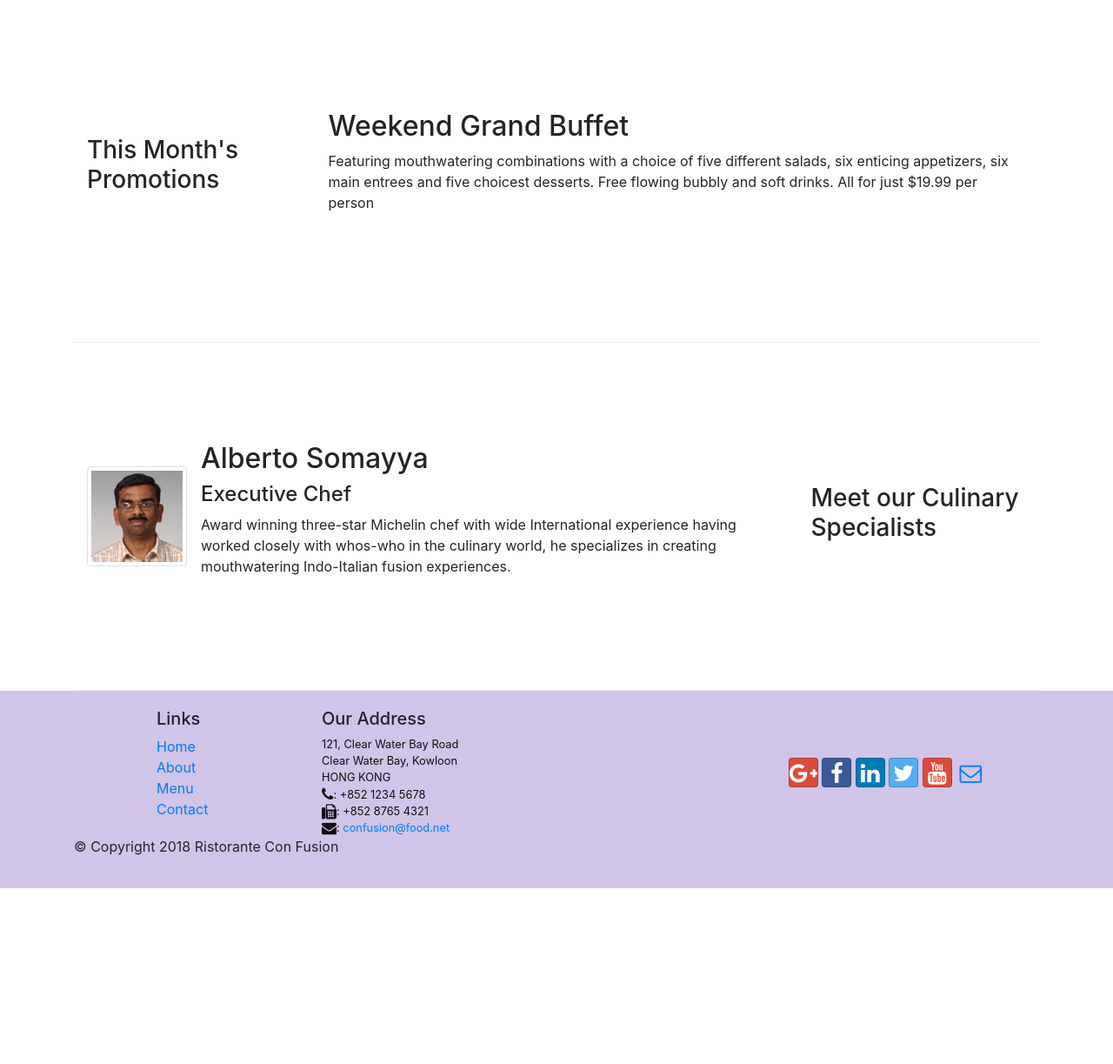
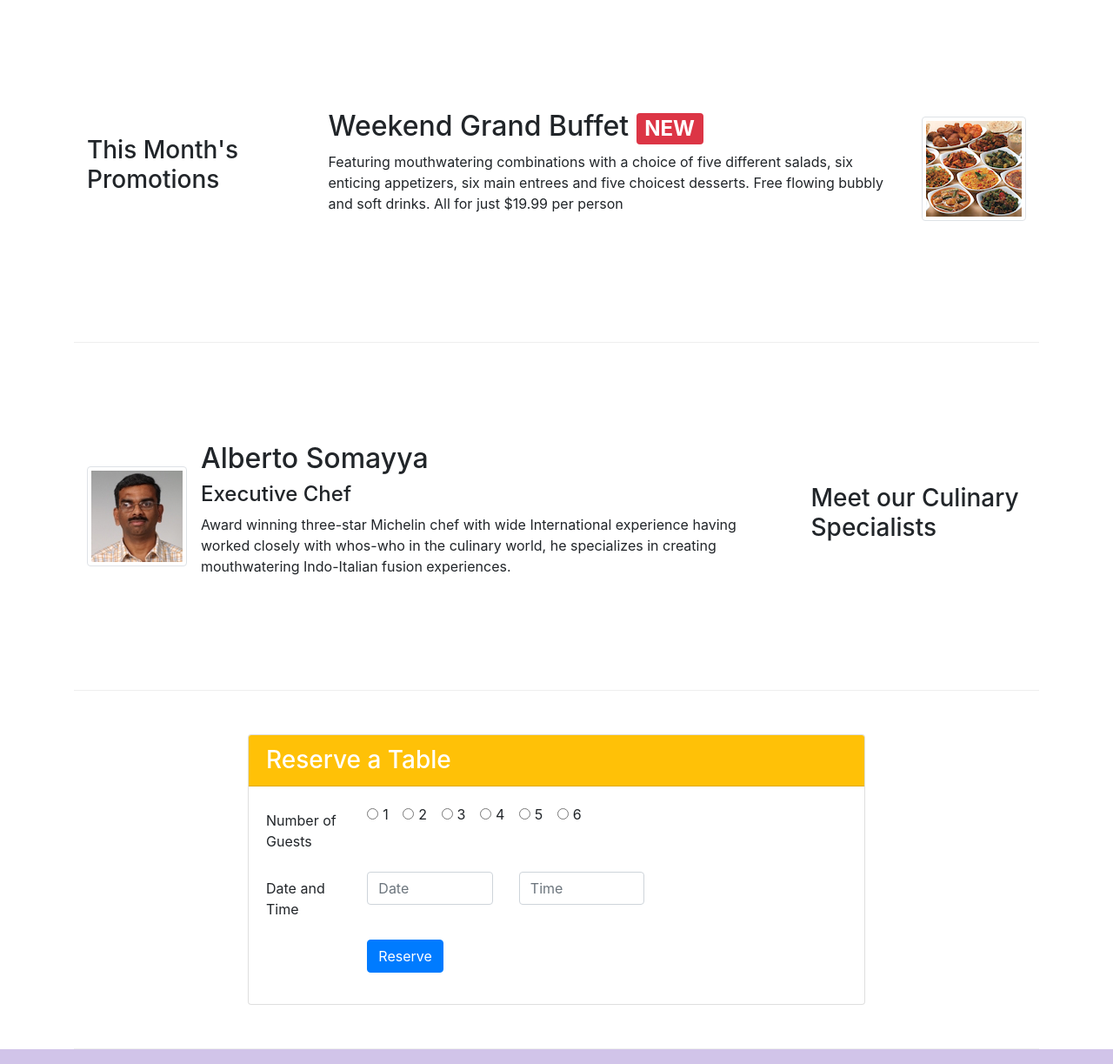
Before and after one commit to vidurv2/Front-End-Web-UI-Frameworks-and-Tools-Bootstrap, a website: page index.html in a window 1280 px wide. Shown: the part 740-1963 px from the top of the page at 87% size. Before the commit the page ends 1761 px from the top, so only its background shows below. Drawn offline with nearby package versions, Linux system fonts and the light colour scheme.

Commit message:
Assignment 2

```diff
--- a/index.html
+++ b/index.html
@@ -41,8 +41,11 @@
                     <h1>Ristorante con Fusion</h1>
                     <p>We take inspiration from the World's best cuisines, and create a unique fusion experience. Our lipsmacking creations will tickle your culinary senses!</p>
                 </div>
-                <div class="col-12 col-sm align-self-center">
+                <div class="col-12 col-sm-3 align-self-center">
                     <img src="img/logo.png" class="img-fluid">
+                </div>
+                <div class="col-12 col-sm-3 align-self-center">
+                    <a href="#reservation" class="btn btn-warning btn-block">Reserve Table</a>
                 </div>
             </div>
         </div>
@@ -58,8 +61,8 @@
                     <img class="d-flex mr-3 img-thumbnail align-self-center"
                          src="img/uthappizza.png" alt="uthappizza">
                     <div class="media-body">
-                        <h2 class="mt-0">Uthappizza<span class="badge badge-danger">HOT</span><span class="badge badge-pill badge-secondary">$4.99</span></h2>
-                        <p>A unique combination of Indian Uthappam (pancake) and Italian pizza, topped with Cerignola olives, ripe vine cherry tomatoes, Vidalia onion, Guntur chillies and Buffalo Paneer.</p>
+                        <h2 class="mt-0">Uthappizza <span class="badge badge-danger">HOT</span><span class="badge badge-pill badge-secondary">$4.99</span></h2>
+                        <p class="d-none d-sm-block">A unique combination of Indian Uthappam (pancake) and Italian pizza, topped with Cerignola olives, ripe vine cherry tomatoes, Vidalia onion, Guntur chillies and Buffalo Paneer.</p>
                     </div>
                 </div>
             </div>
@@ -71,8 +74,14 @@
                 <h3>This Month's Promotions</h3>
             </div>
             <div class="col col-sm col-md">
-                <h2>Weekend Grand Buffet</h2>
-                <p>Featuring mouthwatering combinations with a choice of five different salads, six enticing appetizers, six main entrees and five choicest desserts. Free flowing bubbly and soft drinks. All for just $19.99 per person </p>
+                <div class="media">
+                    <div class="media-body">
+                        <h2 class="mt-0">Weekend Grand Buffet <span class="badge badge-danger">NEW</span></h2>
+                        <p class="d-none d-sm-block">Featuring mouthwatering combinations with a choice of five different salads, six enticing appetizers, six main entrees and five choicest desserts. Free flowing bubbly and soft drinks. All for just $19.99 per person </p>
+                    </div>
+                    <img class="d-flex ml-3 img-thumbnail align-self-center"
+                    src="img/buffet.png" alt="buffet">
+                </div>
             </div>
         </div>
 
@@ -87,7 +96,61 @@
                     <div class="media-body">
                         <h2>Alberto Somayya</h2>
                         <h4>Executive Chef</h4>
-                        <p>Award winning three-star Michelin chef with wide International experience having worked closely with whos-who in the culinary world, he specializes in creating mouthwatering Indo-Italian fusion experiences. </p>
+                        <p class="d-none d-sm-block">Award winning three-star Michelin chef with wide International experience having worked closely with whos-who in the culinary world, he specializes in creating mouthwatering Indo-Italian fusion experiences. </p>
+                    </div>
+                </div>
+            </div>
+        </div>
+        <div class="row row-content justify-content-center">
+            <div class="col-12 col-sm-8">
+                <div class="card" id="reservation">
+                    <h3 class="card-header bg-warning text-white ">Reserve a Table</h3>
+                    <div class="card-body">
+                        <div class="form-group row">
+                            <label class="col-12 col-sm-2 col-form-label">Number of Guests</label>
+                            <div class="col">
+                                <div class="form-check form-check-inline">
+                                    <input class="form-check-input" type="radio" name="inlineRadioOptions" id="inlineRadio1" value="option1">
+                                    <label class="form-check-label" for="inlineRadio1">1</label>
+                                </div>
+                                <div class="form-check form-check-inline">
+                                    <input class="form-check-input" type="radio" name="inlineRadioOptions" id="inlineRadio2" value="option2">
+                                    <label class="form-check-label" for="inlineRadio2">2</label>
+                                </div>
+                                <div class="form-check form-check-inline">
+                                    <input class="form-check-input" type="radio" name="inlineRadioOptions" id="inlineRadio3" value="option3">
+                                    <label class="form-check-label" for="inlineRadio3">3</label>
+                                </div>
+                                <div class="form-check form-check-inline">
+                                    <input class="form-check-input" type="radio" name="inlineRadioOptions" id="inlineRadio4" value="option4">
+                                    <label class="form-check-label" for="inlineRadio4">4</label>
+                                </div>
+                                <div class="form-check form-check-inline">
+                                    <input class="form-check-input" type="radio" name="inlineRadioOptions" id="inlineRadio5" value="option5">
+                                    <label class="form-check-label" for="inlineRadio5">5</label>
+                                </div>
+                                <div class="form-check form-check-inline">
+                                    <input class="form-check-input" type="radio" name="inlineRadioOptions" id="inlineRadio6" value="option6">
+                                    <label class="form-check-label" for="inlineRadio6">6</label>
+                                </div>
+                            </div>
+                        </div>
+                        <div class="form-group row">
+                            <label class="col-12 col-sm-2 col-form-label">Date and Time</label>
+                            <div class="col-12 col-sm-3">
+                                <input type="text" class="form-control" id="date" name="date"
+                                placeholder="Date">
+                            </div>
+                            <div class="col-12 col-sm-3">
+                                <input type="text" class="form-control" id="time" name="time"
+                                placeholder="Time">
+                            </div>
+                        </div>
+                        <div class="form-group row">
+                            <div class="col offset-sm-2">
+                                <button type="submit" class="btn btn-primary">Reserve</button>
+                            </div>
+                        </div>
                     </div>
                 </div>
             </div>
```
